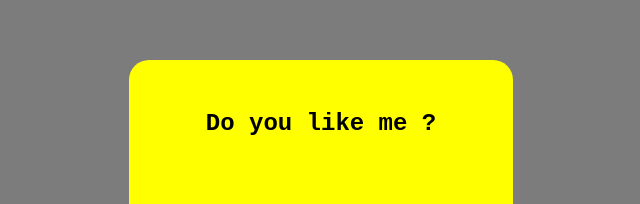
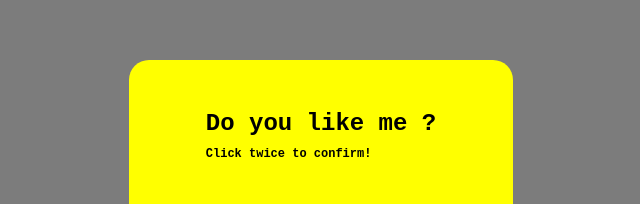
Before and after one commit to codeginger02/like-me, a plain HTML site: page index.html in a window 1280 px wide. Shown: the part 148-352 px from the top of the page, without its empty margins (319-959 px from the left). Drawn offline with Linux system fonts and the light colour scheme.

Commit message:
Update index.html

```diff
--- a/index.html
+++ b/index.html
@@ -8,7 +8,7 @@
   </head>
   <body>
     <div id="mainDiv">
-      <h2>Do you like me ?</h2>
+      <h2>Do you like me ?<br><span style='font-size:12px;'>Click twice to confirm!</span></h2>
       <button id="yesButton"><span id="spanYes">Yes</span>
         <div id="iki">
             I knew it
```
